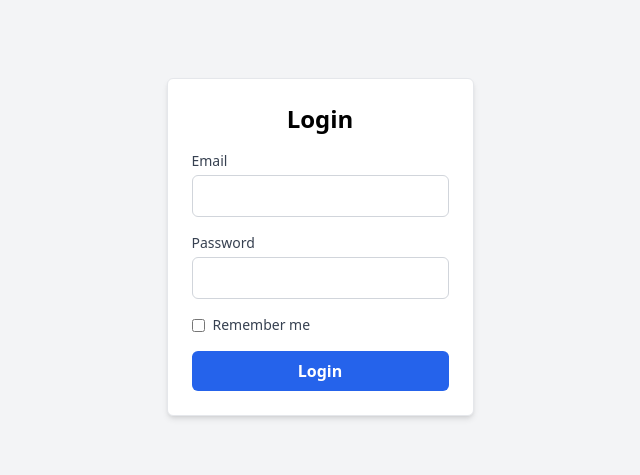
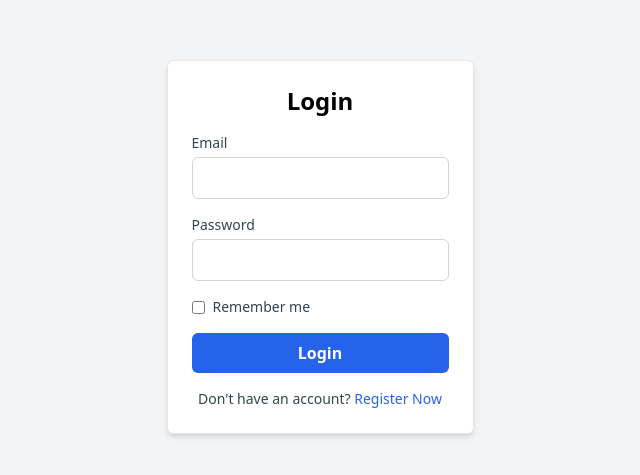
Before and after one commit to hccheung117/dineflex-frontend, a React (Vite) app: page /login in a window 1280 px wide. Shown: the part 153-628 px from the top of the page, without its empty margins (320-960 px from the left). Built offline with nearby package versions, Linux system fonts and the light colour scheme.

Commit message:
Add register portal on login page

```diff
--- a/src/pages/LoginPage.jsx
+++ b/src/pages/LoginPage.jsx
@@ -99,6 +99,14 @@
               Login
             </button>
           </div>
+
+          {/* Register Now Link */}
+        <div className="mt-4 text-center">
+          <p className="text-sm text-gray-700">
+            Don't have an account?{" "}
+            <a href="/register" className="text-blue-600 hover:text-blue-800">Register Now</a>
+          </p>
+        </div>
         </form>
       </div>
     </div>
```
